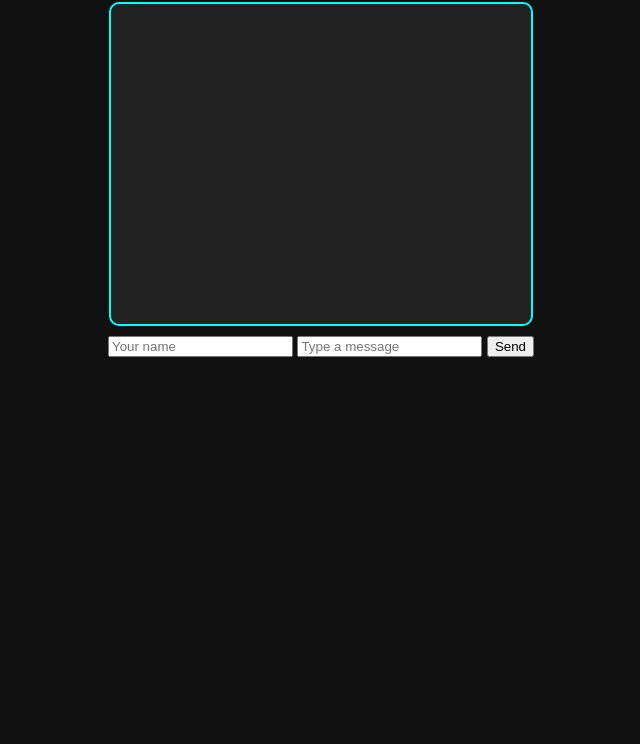
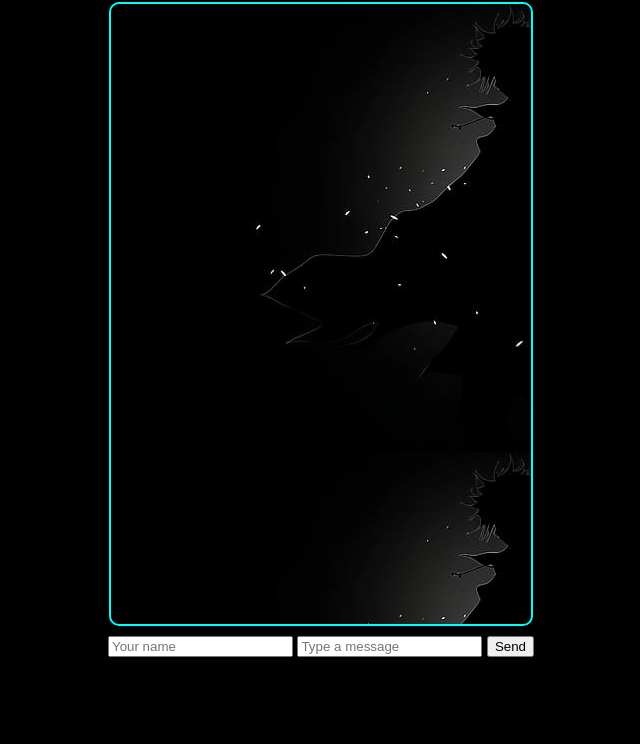
Before and after one commit to dororo-t-x/global-chat, a website: page public/index.html in a window 1280 px wide. Shown: the part 56-800 px from the top of the page, without its empty margins (319-959 px from the left). Drawn offline with Linux system fonts and the light colour scheme; no server answers.

Commit message:
Updated with background image feature

```diff
--- a/public/index.html
+++ b/public/index.html
@@ -5,7 +5,7 @@
   <title>🌍 Global Chat</title>
   <link rel="stylesheet" href="style.css">
 </head>
-<body>
+<body bgcolor="black">
   <h1>🌍 Global Chat Room</h1>
   <div id="chat-box">
     <div id="messages"></div>
--- a/public/style.css
+++ b/public/style.css
@@ -1,6 +1,6 @@
 body {
   font-family: Arial, sans-serif;
-  background: #111;
+
   color: #eee;
   text-align: center;
 }
@@ -12,9 +12,9 @@ h1 {
 
 #chat-box {
   width: 400px;
-  height: 300px;
+  height: 600px;
   margin: auto;
-  background: #222;
+  background-image: url("a.jpg");
   border-radius: 10px;
   padding: 10px;
   overflow-y: auto;
```
Also changed, not shown: public/a.jpg (added).
